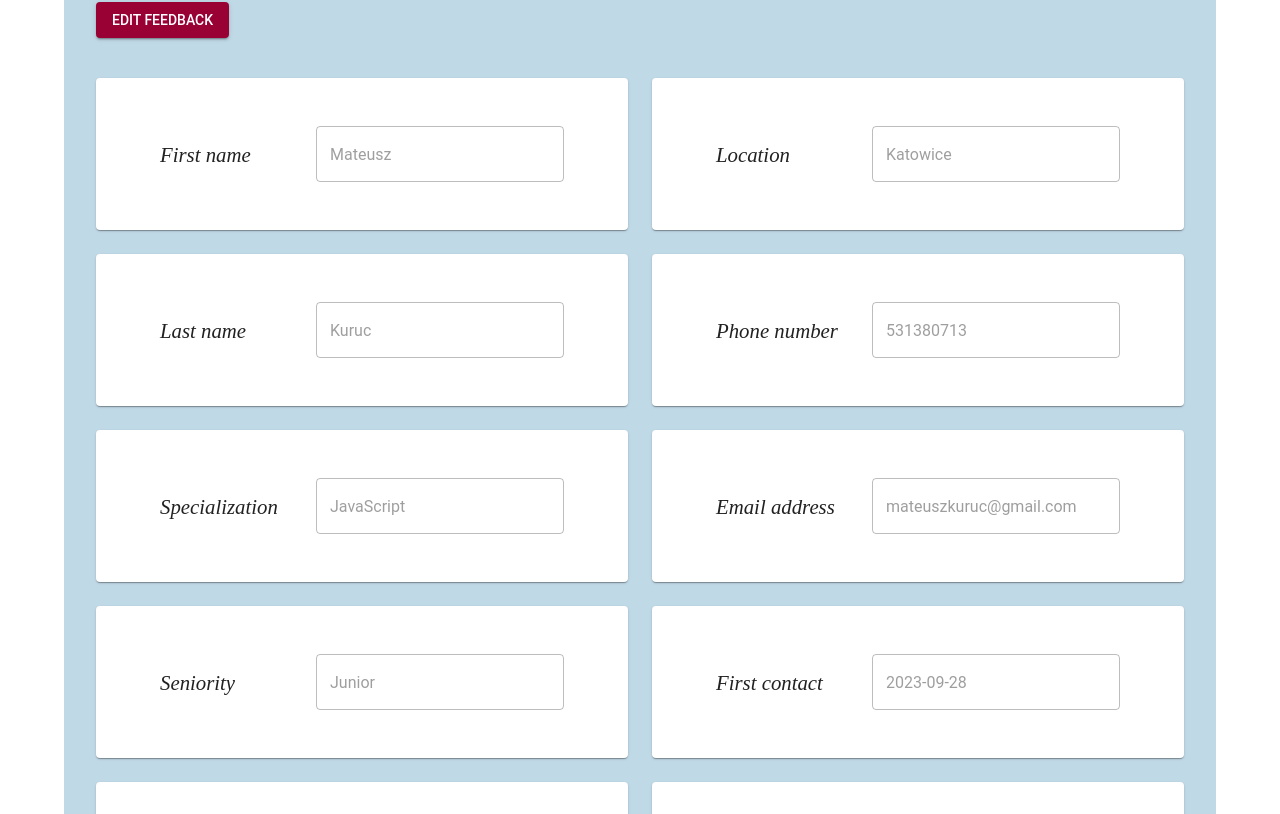
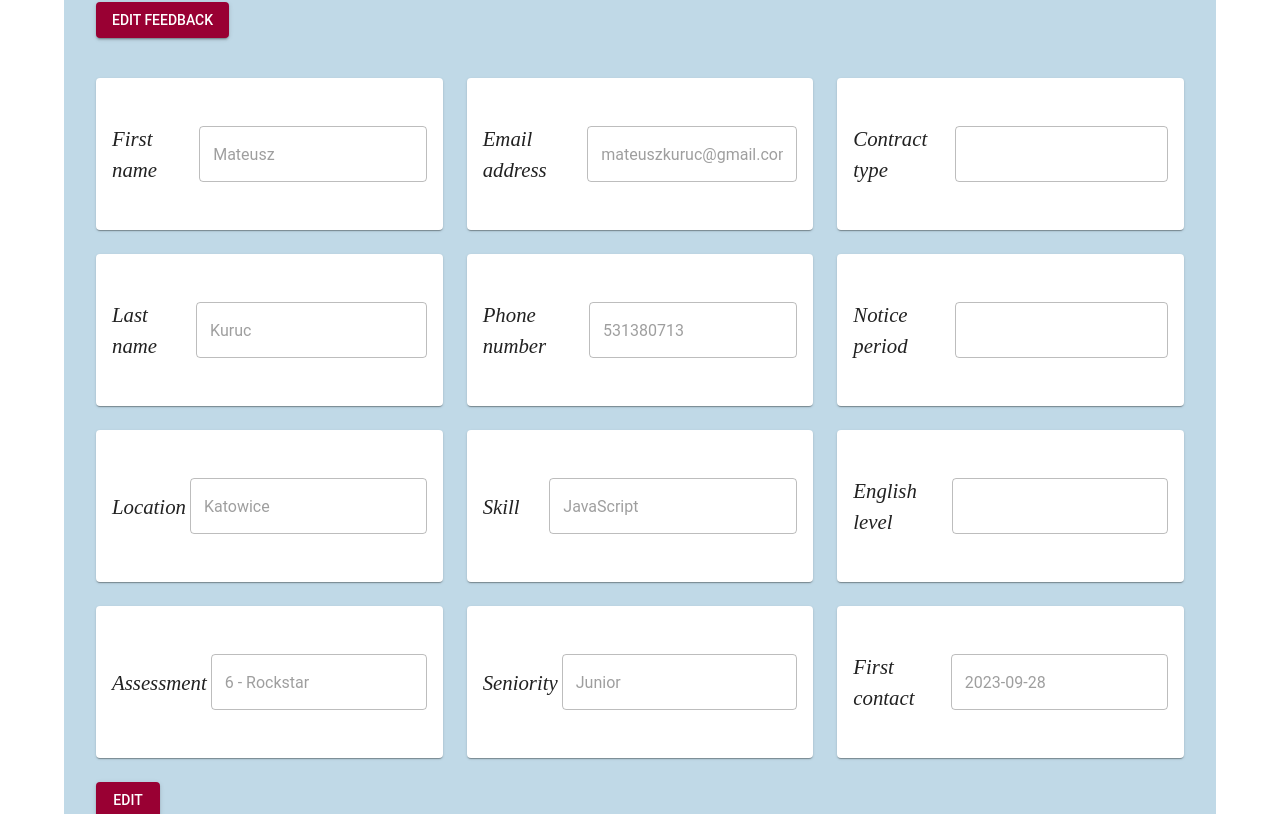
Before and after one commit to MateuszKuruc/ATS-recruitment-app, a React (Create React App) app in the folder ats-frontend/: page /candidates/1 in a window 1280 px wide. Shown: the part 224-1038 px from the top of the page. Built offline with nearby package versions, Linux system fonts and the light colour scheme.

Commit message:
change rendering options of candidate details, change styling

```diff
--- a/ats-frontend/src/App.js
+++ b/ats-frontend/src/App.js
@@ -336,7 +336,8 @@ const websiteTheme = createTheme({
       fontSize: "1.3rem",
       fontStyle: "italic",
       lineHeight: 1.5,
-      paddingLeft: "3rem",
+      // paddingLeft: "3rem",
+      // minWidth: "2rem"
     },
   },
 });
--- a/ats-frontend/src/components/CandidateDetails.js
+++ b/ats-frontend/src/components/CandidateDetails.js
@@ -11,7 +11,8 @@ const StyledPaper = styled(Paper)`
   align-items: center;
   // border: 0.25rem solid #990033;
   padding: 1rem;
-  // margin-bottom: 0
+  // margin-bottom: 0;
+  gap: 0.25rem;
 `;
 
 const StyledTextField = styled(TextField)`
@@ -20,7 +21,8 @@ const StyledTextField = styled(TextField)`
     margin-bottom: 2rem;
     background-color: #ffffff;
     border-radius: 0.5rem;
-    padding-right: 3rem;
+    // padding-right: 3rem;
+    // width: auto
   }
 `;
 
@@ -67,7 +69,7 @@ const CandidateDetails = ({ candidates }) => {
         </Link>
       )}
       <Grid container spacing={3} style={{ marginTop: "1rem" }}>
-        <Grid item xs={12} md={6}>
+        <Grid item xs={6} md={4}>
           <StyledPaper>
             <Typography variant="italic">First name</Typography>
             <StyledTextField
@@ -77,16 +79,29 @@ const CandidateDetails = ({ candidates }) => {
           </StyledPaper>
         </Grid>
 
-        <Grid item xs={12} md={6}>
+        <Grid item xs={6} md={4}>
           <StyledPaper>
-            <Typography variant="italic">Location</Typography>
+            <Typography variant="italic">Email address</Typography>
             <StyledTextField
-              value={candidate.location}
+              value={candidate.email}
               disabled={!editMode}
             ></StyledTextField>
           </StyledPaper>
         </Grid>
-        <Grid item xs={12} md={6}>
+
+        {candidate.assessment ? (
+          <Grid item xs={6} md={4}>
+            <StyledPaper>
+              <Typography variant="italic">Contract type</Typography>
+              <StyledTextField
+                value={candidate.contract}
+                disabled={!editMode}
+              ></StyledTextField>
+            </StyledPaper>
+          </Grid>
+        ) : null}
+
+        <Grid item xs={6} md={4}>
           <StyledPaper>
             <Typography variant="italic">Last name</Typography>
             <StyledTextField
@@ -95,7 +110,8 @@ const CandidateDetails = ({ candidates }) => {
             ></StyledTextField>
           </StyledPaper>
         </Grid>
-        <Grid item xs={12} md={6}>
+
+        <Grid item xs={6} md={4}>
           <StyledPaper>
             <Typography variant="italic">Phone number</Typography>
             <StyledTextField
@@ -104,56 +120,9 @@ const CandidateDetails = ({ candidates }) => {
             ></StyledTextField>
           </StyledPaper>
         </Grid>
-        <Grid item xs={12} md={6}>
-          <StyledPaper>
-            <Typography variant="italic">Specialization</Typography>
-            <StyledTextField
-              value={candidate.skill}
-              disabled={!editMode}
-            ></StyledTextField>
-          </StyledPaper>
-        </Grid>
-        <Grid item xs={12} md={6}>
-          <StyledPaper>
-            <Typography variant="italic">Email address</Typography>
-            <StyledTextField
-              value={candidate.email}
-              disabled={!editMode}
-            ></StyledTextField>
-          </StyledPaper>
-        </Grid>
-        <Grid item xs={12} md={6}>
-          <StyledPaper>
-            <Typography variant="italic">Seniority</Typography>
-            <StyledTextField
-              value={candidate.seniority}
-              disabled={!editMode}
-            ></StyledTextField>
-          </StyledPaper>
-        </Grid>
-        <Grid item xs={12} md={6}>
-          <StyledPaper>
-            <Typography variant="italic">First contact</Typography>
-            <StyledTextField
-              value={candidate.firstContact}
-              disabled={!editMode}
-            ></StyledTextField>
-          </StyledPaper>
-        </Grid>
-        {candidate.assessment ? (
-          <Grid item xs={12} md={6}>
-            <StyledPaper>
-              <Typography variant="italic">Assessment</Typography>
-              <StyledTextField
-                value={candidate.assessment}
-                disabled={!editMode}
-              ></StyledTextField>
-            </StyledPaper>
-          </Grid>
-        ) : null}
 
         {candidate.assessment ? (
-          <Grid item xs={12} md={6}>
+          <Grid item xs={6} md={4}>
             <StyledPaper>
               <Typography variant="italic">Notice period</Typography>
               <StyledTextField
@@ -164,8 +133,28 @@ const CandidateDetails = ({ candidates }) => {
           </Grid>
         ) : null}
 
+        <Grid item xs={6} md={4}>
+          <StyledPaper>
+            <Typography variant="italic">Location</Typography>
+            <StyledTextField
+              value={candidate.location}
+              disabled={!editMode}
+            ></StyledTextField>
+          </StyledPaper>
+        </Grid>
+
+        <Grid item xs={6} md={4}>
+          <StyledPaper>
+            <Typography variant="italic">Skill</Typography>
+            <StyledTextField
+              value={candidate.skill}
+              disabled={!editMode}
+            ></StyledTextField>
+          </StyledPaper>
+        </Grid>
+
         {candidate.assessment ? (
-          <Grid item xs={12} md={6}>
+          <Grid item xs={6} md={4}>
             <StyledPaper>
               <Typography variant="italic">English level</Typography>
               <StyledTextField
@@ -177,18 +166,37 @@ const CandidateDetails = ({ candidates }) => {
         ) : null}
 
         {candidate.assessment ? (
-          <Grid item xs={12} md={6}>
+          <Grid item xs={6} md={4}>
             <StyledPaper>
-              <Typography variant="italic">Contract type</Typography>
+              <Typography variant="italic">Assessment</Typography>
               <StyledTextField
-                value={candidate.contract}
+                value={candidate.assessment}
                 disabled={!editMode}
               ></StyledTextField>
             </StyledPaper>
           </Grid>
         ) : null}
 
-        <Grid item xs={12}>
+        <Grid item xs={6} md={4}>
+          <StyledPaper>
+            <Typography variant="italic">Seniority</Typography>
+            <StyledTextField
+              value={candidate.seniority}
+              disabled={!editMode}
+            ></StyledTextField>
+          </StyledPaper>
+        </Grid>
+        <Grid item xs={6} md={4}>
+          <StyledPaper>
+            <Typography variant="italic">First contact</Typography>
+            <StyledTextField
+              value={candidate.firstContact}
+              disabled={!editMode}
+            ></StyledTextField>
+          </StyledPaper>
+        </Grid>
+
+        <Grid item xs={6}>
           <Button variant="contained" color="secondary" onClick={toggleEdit}>
             {editMode ? "Save" : "Edit"}
           </Button>
```
Lines whose indentation alone changed are shown as unchanged.
